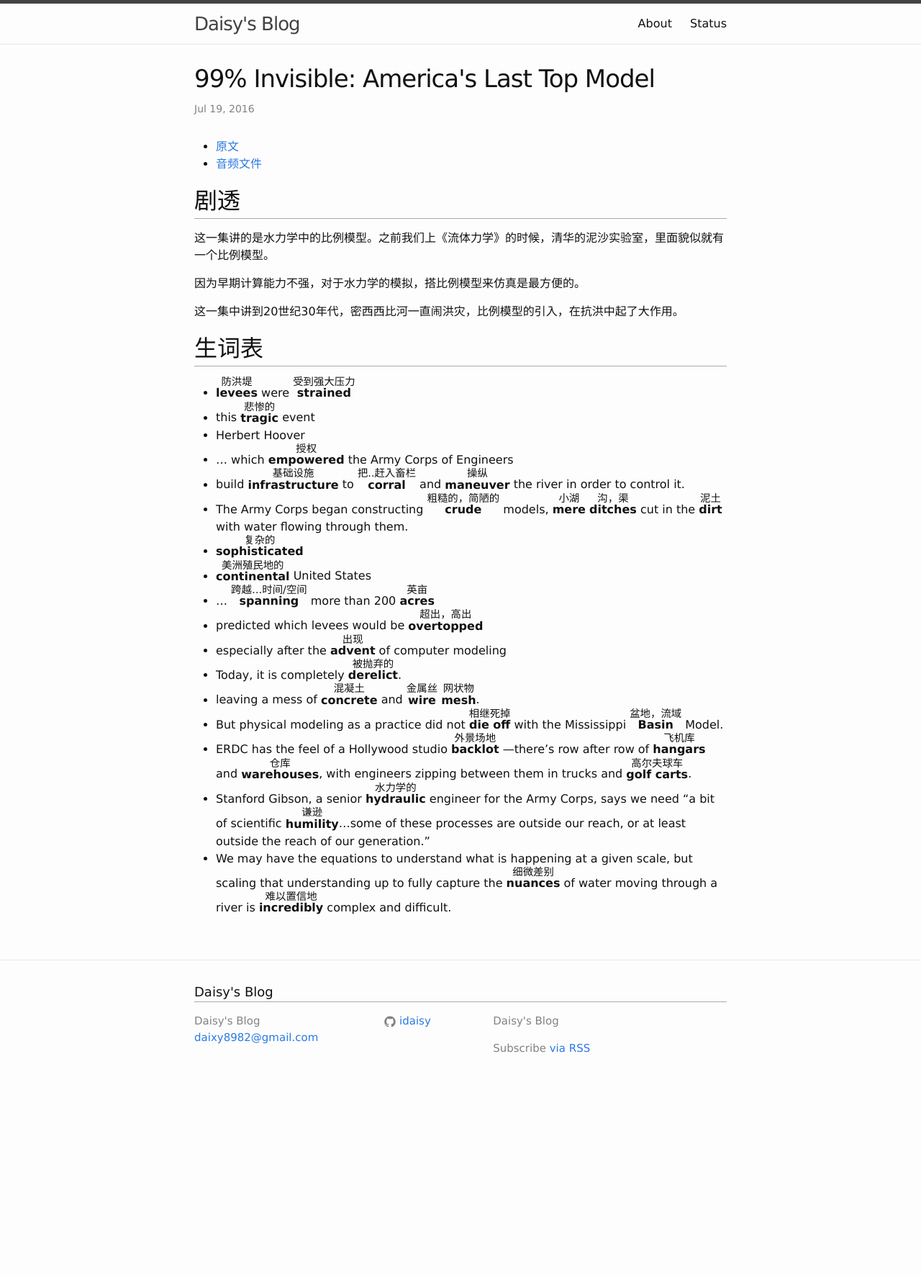
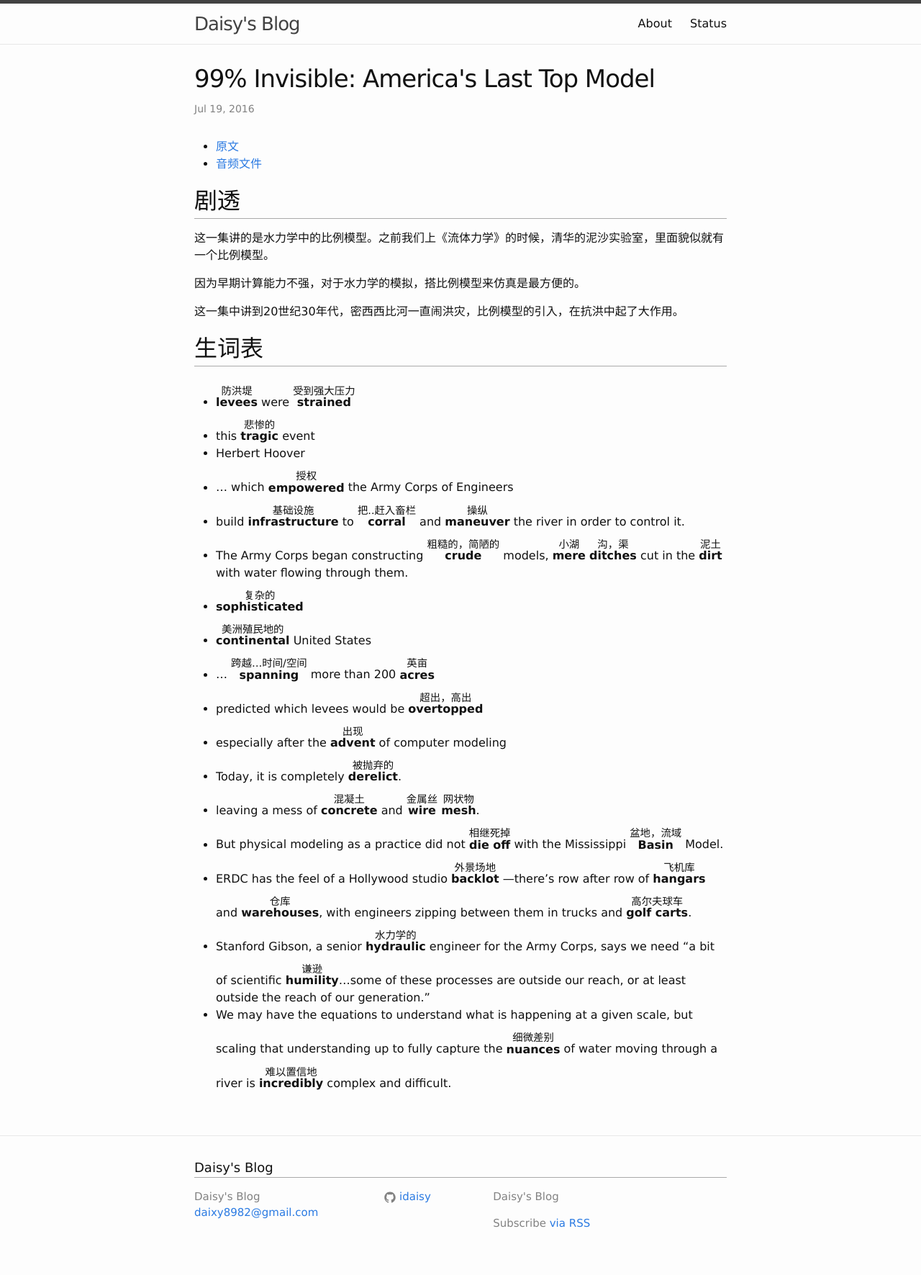
Before and after one commit to idaisy/idaisy.github.io, a Jekyll site: the page built from _posts/2016-07-19-99pi-america-s-last-top-model.md, in a window 1280 px wide. Shown: the whole page at 72% size. Built offline with Jekyll 4.4.1, drawn with Linux system fonts in a browser that asks for light colours; before the commit the page ends 1527 px from its top, so only the background shows below that.

Commit message:
Thu Sep 22 18:45:14 HKT 2016

```diff
--- a/_sass/_base.scss
+++ b/_sass/_base.scss
@@ -226,7 +226,7 @@ rt {
 ruby {
     display:inline-block;
     text-align:center;
-    padding-top:0.2em;
+    padding-top:1.0em;
     word-wrap:normal;
     vertical-align: bottom;
 }
```
